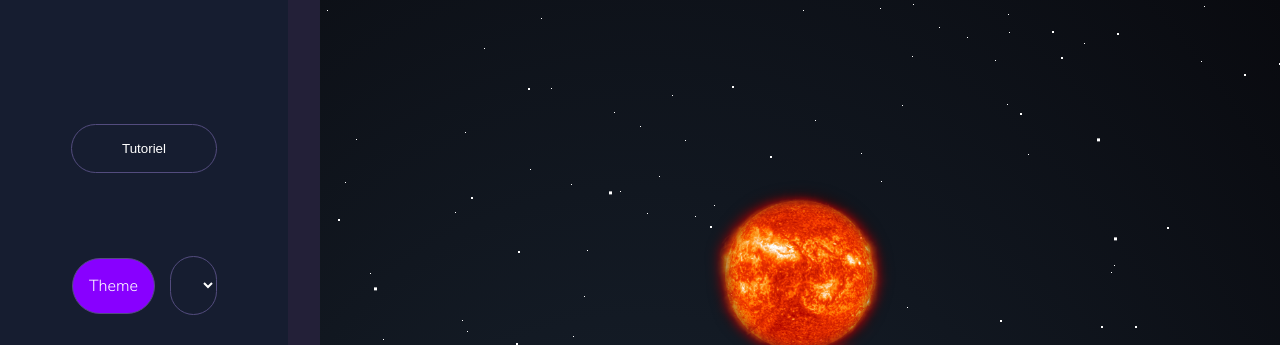
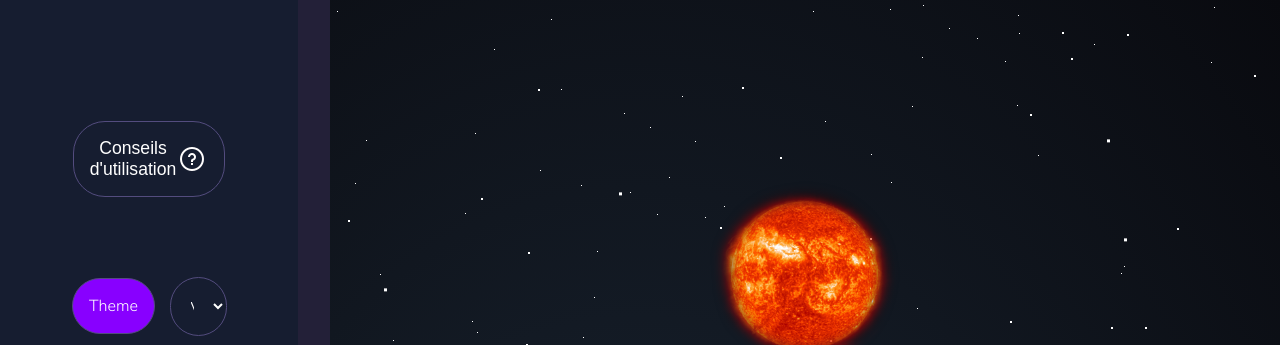
Before and after one commit to jimmyomont/Coh-rence_Cardiaque_Planet, a plain HTML site: page index.html in a window 1280 px wide. Shown: the top 345 px of the page. Drawn offline with Linux system fonts and the light colour scheme.

Commit message:
add guide d'utilisation

```diff
--- a/index.html
+++ b/index.html
@@ -23,8 +23,9 @@
     <nav>
     <span id="nav" >
       <section class="navFlex">
-        <button id="guidePush">Tutoriel</button>
-</section>
+
+        <button id="guidePush">Conseils d'utilisation <img src="./svg/aide.png" alt="button aide"> </button>
+      </section>
       <section class="navFlex">
               <a>Theme</a>
       <select name="" id="planet">
--- a/style.css
+++ b/style.css
@@ -23,7 +23,14 @@
   font-weight: bold;
   margin: 0 0;
 }
+#guidePush{
+  font-size: 1.1rem;
+  display: flex;
+  justify-content: space-around;
+  align-items: center;
+}
 #guidePush:hover{
+
   cursor: pointer;
   background-color: #50A;
 }
```
Also changed, not shown: svg/aide-16.png (added), svg/aide.png (added).
